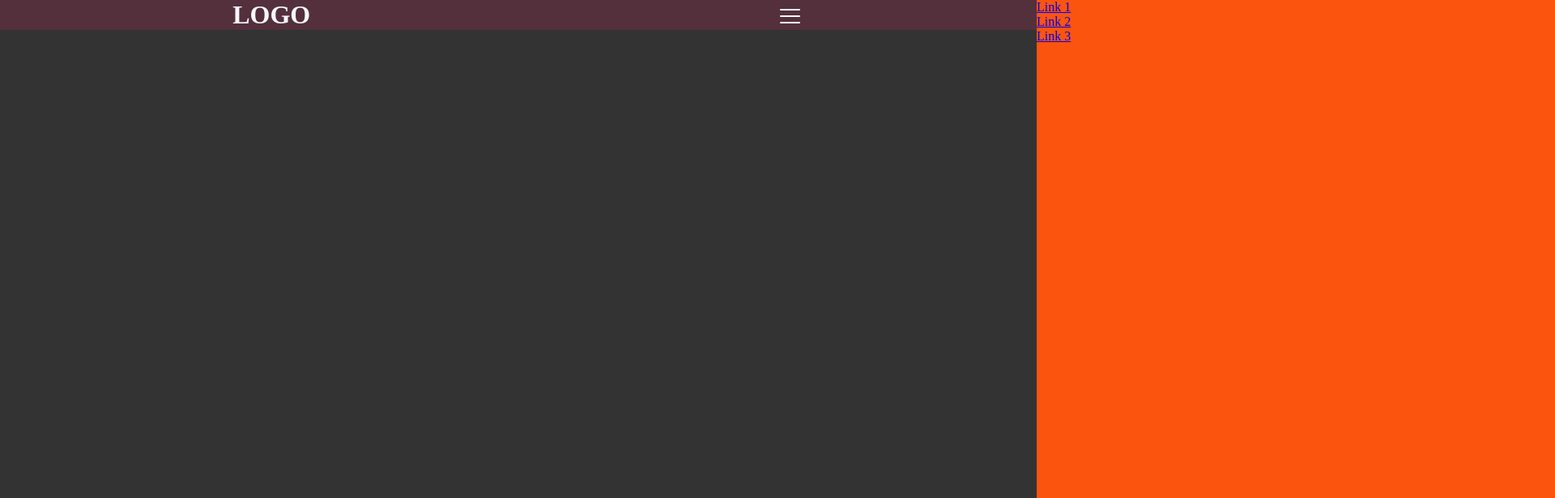
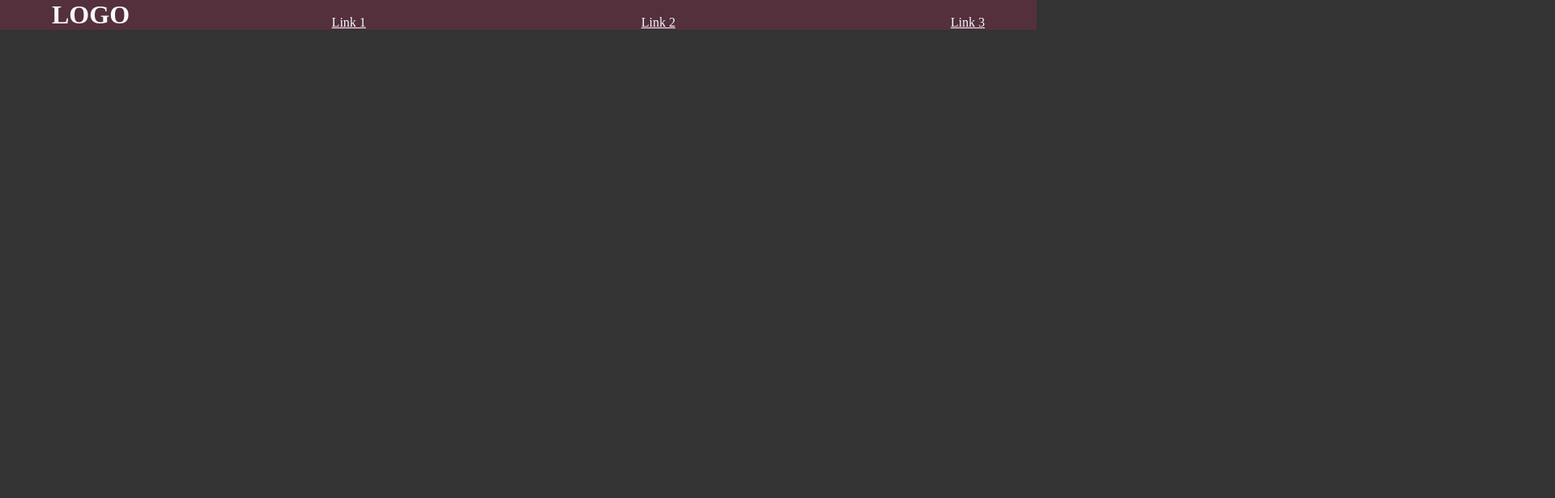
Before and after one commit to gartun/js-snippets-for-common-tasks, a plain HTML site: page hamburger-button/index.html in a window 1280 px wide. Shown: the top 616 px of the page at 81% size, 1920 px wide, since content can reach past the window. Drawn offline with Linux system fonts and the light colour scheme.

Commit message:
make it responsive

```diff
--- a/hamburger-button/index.html
+++ b/hamburger-button/index.html
@@ -8,7 +8,7 @@
   <link rel="stylesheet" href="./style.css">
 </head>
 <body>
-  <a id="skip-link" href="#main-content">Skip link</a>
+  <a id="skip-link" href="#main-content">Ana içeriğe geç</a>
   <header>
     <h1><a href="#">LOGO</a></h1>
 
--- a/hamburger-button/style.css
+++ b/hamburger-button/style.css
@@ -121,3 +121,29 @@ nav ul {
     border-radius: 10px;
   }
 }
+
+@media(min-width: 600px) {
+  header {
+    padding: 0 4em;
+    justify-content: space-between;
+  }
+  .hmbrgr-btn-wrapper {
+    display: none;
+  }
+
+  nav {
+    position: static;
+    transform: translateX(0);
+    background: transparent;
+    flex: 0 0 70%;
+  }
+
+  nav ul {
+    display: flex;
+    justify-content: space-between;
+  }
+
+  nav ul li a {
+    color: ghostwhite
+  }
+}
```
